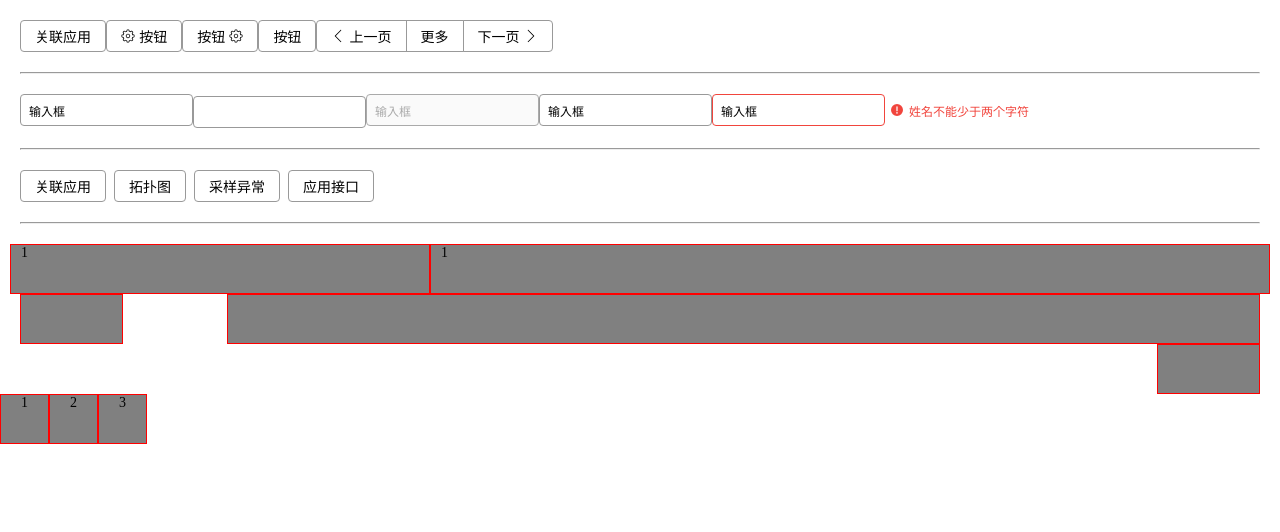
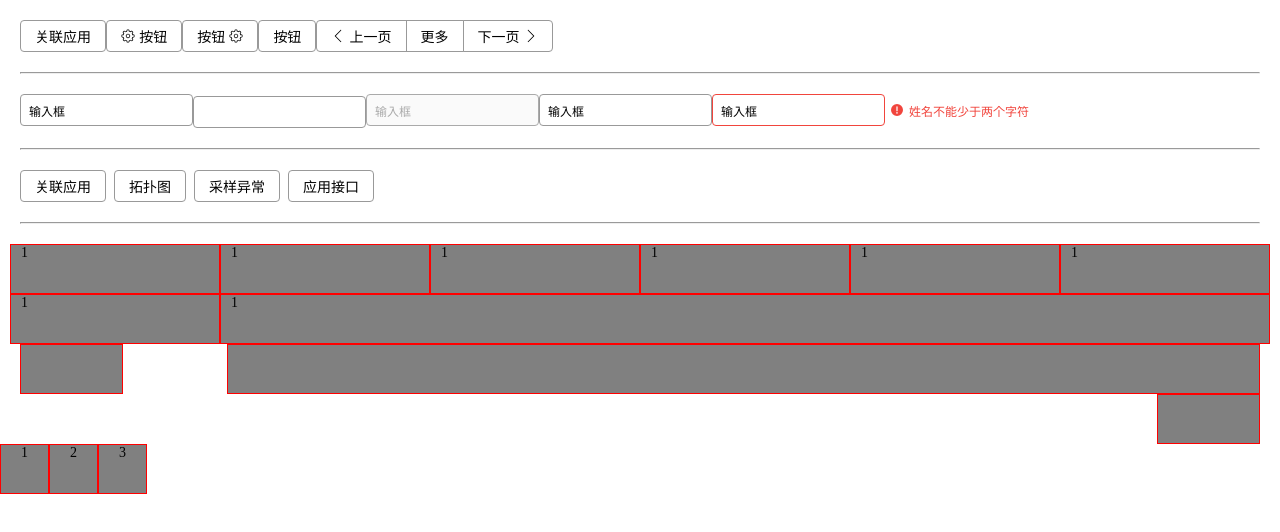
Before and after one commit to lanlirong/easy-ui, a Vue app: page / in a window 1280 px wide. Shown: the top 532 px of the page. Built offline with nearby package versions, Linux system fonts and the light colour scheme.

Commit message:
栅格系统增加响应式

```diff
--- a/src/components/col.vue
+++ b/src/components/col.vue
@@ -5,6 +5,16 @@
 </template>
 
 <script>
+    let validator = (value) =>{
+        let keys = Object.keys(value)
+        let valid = true
+        keys.forEach(key =>{
+            if(! ['span','offset'].includes(key)) {
+                valid = false
+            }
+        })
+        return valid
+    }
     export default {
         name: 'eCol',
         props: {
@@ -13,6 +23,26 @@
             },
             offset: {
                 type: [Number, String]
+            },
+            phone: {
+                type: Object,
+                validator
+            },
+            ipad: {
+                type: Object,
+                validator
+            },
+            narrowPc: {
+                type: Object,
+                validator
+            },
+            pc: {
+                type: Object,
+                validator
+            },
+            widePc: {
+                type: Object,
+                validator
             }
 
         },
@@ -24,7 +54,23 @@
         },
         computed:{
             colClass() {
-                return [this.span&&`col-${this.span}`, this.offset&&`offset-${this.offset}`]
+                let {span, offset, phone, ipad, narrowPc, pc, widePc} = this
+                // phone?
+                return [
+                    span&&`col-${span}`,
+                    offset&&`offset-${offset}`,
+                    phone&&phone.span&& `col-phone-${phone.span}`,
+                    phone&&phone.offset&& `offset-phone-${phone.offset}`,
+                    ipad&&ipad.span&& `col-ipad-${ipad.span}`,
+                    ipad&&ipad.offset&& `offset-ipad-${ipad.offset}`,
+                    narrowPc&&narrowPc.span&& `col-narrow-pc-${narrowPc.span}`,
+                    narrowPc&&narrowPc.offset&& `offset-narrow-pc-${narrowPc.offset}`,
+                    pc&&pc.span&& `col-pc-${pc.span}`,
+                    pc&&pc.offset&& `offset-pc-${pc.offset}`,
+                    widePc&&widePc.span&& `col-wide-pc-${widePc.span}`,
+                    widePc&&widePc.offset&& `offset-wide-pc-${widePc.offset}`
+
+                ]
             },
             colStyle(){
                return {
@@ -55,5 +101,76 @@
             margin-left: ($n/24)*100%;
         }
     }
+    @media (min-width: 0px) {
+        $class-prefix: col-phone-;
+        @for $n from 1 through 24 {
+            &.#{$class-prefix}#{$n} {
+                width: ($n/24)*100%;
+            }
+        }
+        $class-prefix: offset-phone-;
+        @for $n from 1 through 24 {
+            &.#{$class-prefix}#{$n} {
+                margin-left: ($n/24)*100%;
+            }
+        }
+    }
+    @media (min-width: 576px){
+        $class-prefix: col-ipad-;
+        @for $n from 1 through 24 {
+            &.#{$class-prefix}#{$n} {
+                width: ($n/24)*100%;
+            }
+        }
+        $class-prefix: offset-ipad-;
+        @for $n from 1 through 24 {
+            &.#{$class-prefix}#{$n} {
+                margin-left: ($n/24)*100%;
+            }
+        }
+    }
+    @media (min-width: 768px) {
+        $class-prefix: col-narrow-pc-;
+        @for $n from 1 through 24 {
+            &.#{$class-prefix}#{$n} {
+                width: ($n/24)*100%;
+            }
+        }
+        $class-prefix: offset-narrow-pc-;
+        @for $n from 1 through 24 {
+            &.#{$class-prefix}#{$n} {
+                margin-left: ($n/24)*100%;
+            }
+        }
+    }
+    @media(min-width: 992px) {
+        $class-prefix: col-pc-;
+        @for $n from 1 through 24 {
+            &.#{$class-prefix}#{$n} {
+                width: ($n/24)*100%;
+            }
+        }
+        $class-prefix: offset-pc-;
+        @for $n from 1 through 24 {
+            &.#{$class-prefix}#{$n} {
+                margin-left: ($n/24)*100%;
+            }
+        }
+    }
+    @media (min-width: 1200px) {
+        $class-prefix: col-wide-pc-;
+        @for $n from 1 through 24 {
+            &.#{$class-prefix}#{$n} {
+                width: ($n/24)*100%;
+            }
+        }
+        $class-prefix: offset-wide-pc-;
+        @for $n from 1 through 24 {
+            &.#{$class-prefix}#{$n} {
+                margin-left: ($n/24)*100%;
+            }
+        }
+    }
+
 }
 </style>
--- a/src/components/row.vue
+++ b/src/components/row.vue
@@ -43,6 +43,7 @@
 <style lang="scss" scoped>
     .row {
         display: flex;
+        flex-wrap: wrap;
         &-left{
             justify-content: flex-start;
         }
--- a/src/views/Home.vue
+++ b/src/views/Home.vue
@@ -38,8 +38,16 @@
       </e-button>
     <hr>
     <e-row gutter="20">
-      <e-col span="8" >1</e-col>
-      <e-col span="16" >1</e-col>
+      <e-col span="8" :phone="{span:24}" :ipad="{span: 12}" :narrowPc="{span: 8}" :pc="{span: 6} " :widePc="{span: 4}">1</e-col>
+      <e-col span="8" :phone="{span:24}" :ipad="{span: 12}" :narrowPc="{span: 8}" :pc="{span: 6}" :widePc="{span: 4}">1</e-col>
+      <e-col span="8" :phone="{span:24}" :ipad="{span: 12}" :narrowPc="{span: 8}" :pc="{span: 6}" :widePc="{span: 4}">1</e-col>
+      <e-col span="8" :phone="{span:24}" :ipad="{span: 12}" :narrowPc="{span: 8}" :pc="{span: 6}" :widePc="{span: 4}">1</e-col>
+      <e-col span="8" :phone="{span:24}" :ipad="{span: 12}" :narrowPc="{span: 8}" :pc="{span: 6}" :widePc="{span: 4}">1</e-col>
+      <e-col span="8" :phone="{span:24}" :ipad="{span: 12}" :narrowPc="{span: 8}" :pc="{span: 6}" :widePc="{span: 4}">1</e-col>
+    </e-row>
+    <e-row gutter="20">
+      <e-col span="2" :phone="{span:24}" :ipad="{span: 8}" :pc="{span: 4}">1</e-col>
+      <e-col span="22" :phone="{span:24}" :ipad="{span: 16}" :pc="{span: 20}">1</e-col>
     </e-row>
     <e-row>
       <e-col span="2"></e-col>
```
